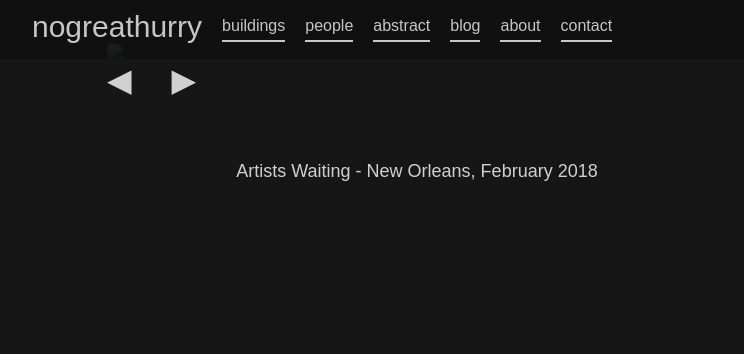
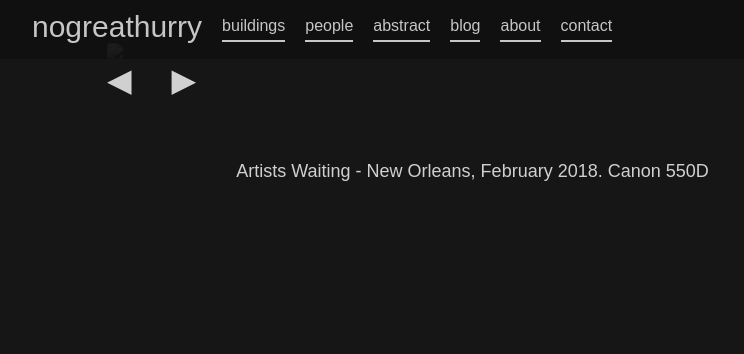
Before and after one commit to 987poiuytrewq/nogreathurry, a Jekyll site: the page built from _people/IMG-20190316-WA0022.md, in a window 1280 px wide. Shown: the top 354 px of the page, without its empty margins (8-752 px from the left). Built offline with Jekyll 4.4.1, drawn with Linux system fonts in a browser that asks for light colours.

Commit message:
Updated Img 20190316 Wa0022

```diff
--- a/_people/IMG-20190316-WA0022.md
+++ b/_people/IMG-20190316-WA0022.md
@@ -10,9 +10,11 @@
 - street
 - street photography
 - street photographer
+- Canon 550D
+- 550D
 image: "/uploads/IMG-20190316-WA0022.jpg"
 thumbnail_image: "/uploads/IMG-20190316-WA0022_thumbnail.jpg"
 layout: photo
 ---
 
-Artists Waiting - New Orleans, February 2018
+Artists Waiting - New Orleans, February 2018. Canon 550D
```
